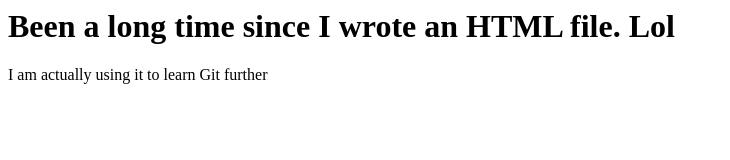
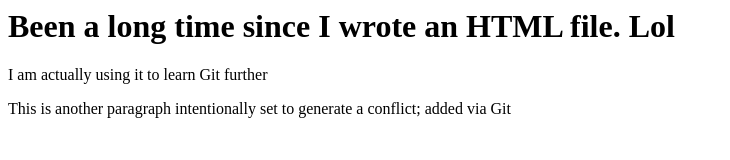
Before and after one commit to Farhan001/learnig_git, a plain HTML site: page index.html in a window 1280 px wide. Shown: the whole page, without its empty margins (0-730 px from the left). Drawn offline with Linux system fonts and the light colour scheme.

Commit message:
Added a conflict generating paragraph through git

```diff
--- a/index.html
+++ b/index.html
@@ -6,5 +6,6 @@
         <h1>Been a long time since I wrote an HTML file. Lol</h1>
 
         <p>I am actually using it to learn Git further</p>
+        <p>This is another paragraph intentionally set to generate a conflict; added via Git</p>
     </body>
 </html>
```
